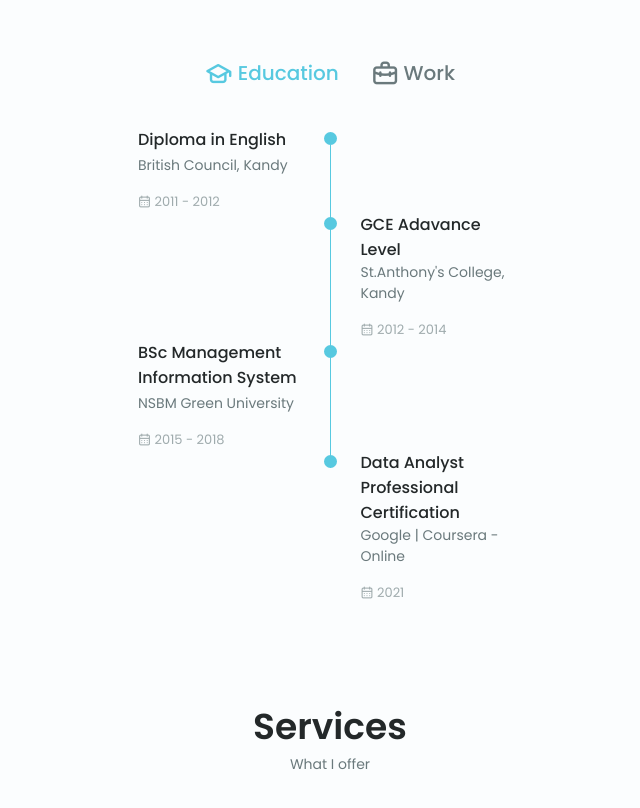
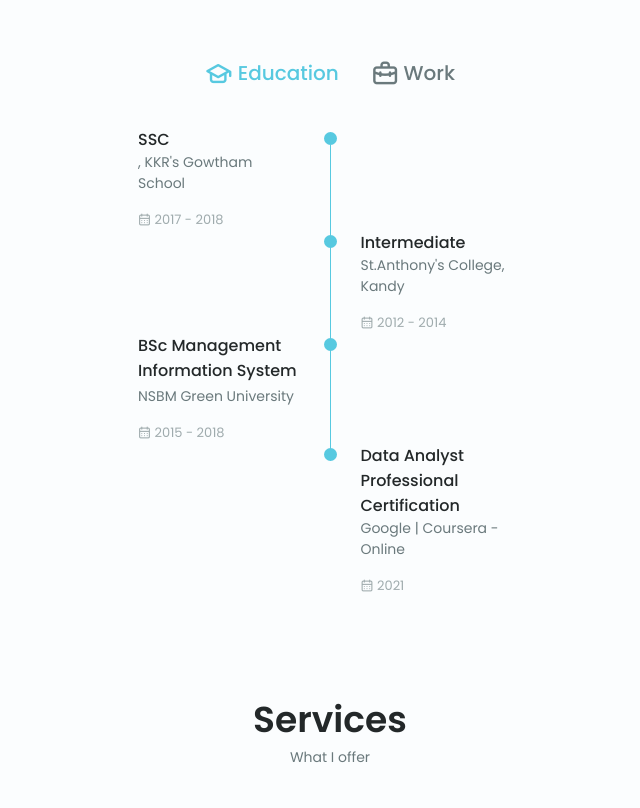
Before and after one commit to AnjaliMutyala08/Portfolio, a plain HTML site: page index.html in a window 1280 px wide. Shown: the part 2600-3408 px from the top of the page, without its empty margins (310-950 px from the left). Drawn offline with nearby package versions, Linux system fonts and the light colour scheme.

Commit message:
Changed directory

```diff
--- a/Responsive-Portfolio-Design/index.html
+++ b/index.html
@@ -450,11 +450,11 @@
              <!--==================== QUALIFICATION 1 ====================-->
              <div class="qualification__data">
                  <div>
-                     <h3 class="qualification__title">Diploma in English </h3>
-                     <span class="qualification__subtitle">British Council, Kandy</span>
+                     <h3 class="qualification__title">SSC </h3>
+                     <span class="qualification__subtitle">, KKR's Gowtham School</span>
                      <div class="qualification__calendar">
                         <i class="uil uil-calendar-alt"></i>
-                        2011 - 2012
+                        2017 - 2018
                      </div>
                  </div>
 
@@ -473,7 +473,7 @@
                 </div>
 
                 <div>
-                    <h3 class="qualification__title">GCE Adavance Level</h3>
+                    <h3 class="qualification__title">Intermediate</h3>
                     <span class="qualification__subtitle">St.Anthony's College, Kandy</span>
                     <div class="qualification__calendar">
                        <i class="uil uil-calendar-alt"></i>
```
Also changed, not shown: package-lock.json (renamed from Responsive-Portfolio-Design/package-lock.json), packages/css/styles.css (renamed from Responsive-Portfolio-Design/packages/css/styles.css), packages/css/swiper-bundle.min.css (renamed from Responsive-Portfolio-Design/packages/css/swiper-bundle.min.css), packages/images/arun.PNG (renamed from Responsive-Portfolio-Design/packages/images/arun.PNG), packages/images/background.svg (renamed from Responsive-Portfolio-Design/packages/images/background.svg), packages/images/portfolio1.jpg (renamed from Responsive-Portfolio-Design/packages/images/portfolio1.jpg), packages/images/portfolio3.PNG (renamed from Responsive-Portfolio-Design/packages/images/portfolio3.PNG), packages/images/pras-1.jpeg (renamed from Responsive-Portfolio-Design/packages/images/pras-1.jpeg), packages/images/pras-2.jpeg (renamed from Responsive-Portfolio-Design/packages/images/pras-2.jpeg), packages/images/shenan.PNG (renamed from Responsive-Portfolio-Design/packages/images/shenan.PNG), packages/images/yuga.PNG (renamed from Responsive-Portfolio-Design/packages/images/yuga.PNG), packages/js/main.js (renamed from Responsive-Portfolio-Design/packages/js/main.js), packages/js/swiper-bundle.min.js (renamed from Responsive-Portfolio-Design/packages/js/swiper-bundle.min.js), 6 other files.
